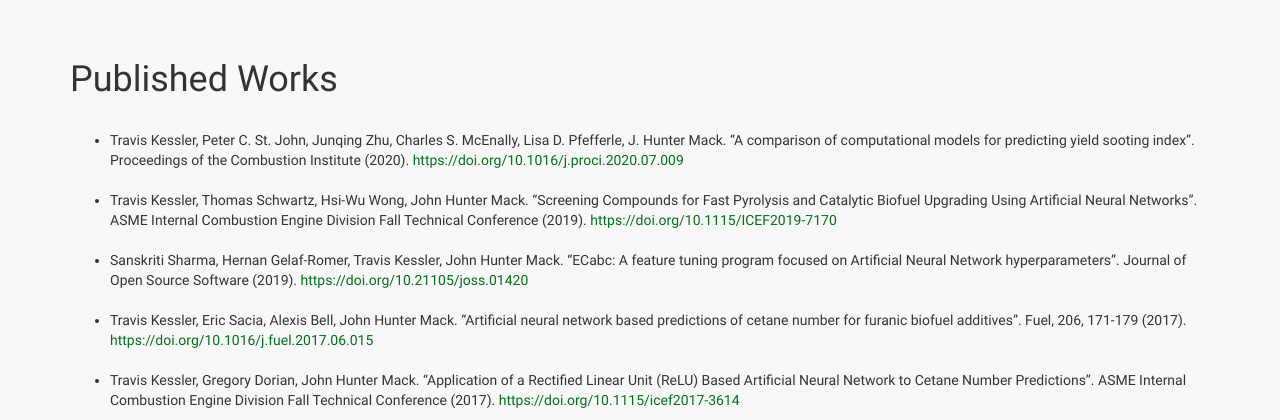
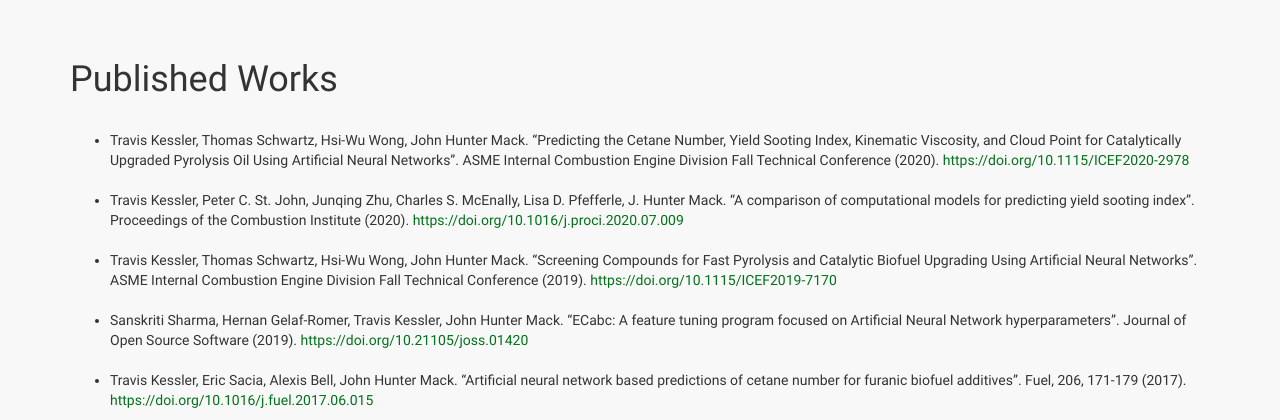
Before and after one commit to tjkessler/personal-website, a Flask app: page /research in a window 1280 px wide. Shown: the part 52-472 px from the top of the page. Run offline with Flask 2, Linux system fonts and the light colour scheme; some libraries are stand-ins or nearby versions.

Commit message:
Update to CV, publication list

```diff
--- a/src/templates/research.html
+++ b/src/templates/research.html
@@ -10,6 +10,13 @@
 
     <p>
         <ul>
+            <br>
+            <li>
+                Travis Kessler, Thomas Schwartz, Hsi-Wu Wong, John Hunter Mack. “Predicting the Cetane Number, Yield Sooting Index,
+                Kinematic Viscosity, and Cloud Point for Catalytically Upgraded Pyrolysis Oil Using Artificial Neural Networks”.
+                ASME Internal Combustion Engine Division Fall Technical Conference (2020).
+                <a href="https://doi.org/10.1115/ICEF2020-2978">https://doi.org/10.1115/ICEF2020-2978</a>
+            </li>
             <br>
             <li>
                 Travis Kessler, Peter C. St. John, Junqing Zhu, Charles S. McEnally, Lisa D. Pfefferle, J. Hunter Mack. “A comparison
```
Also changed, not shown: 1 other file.
